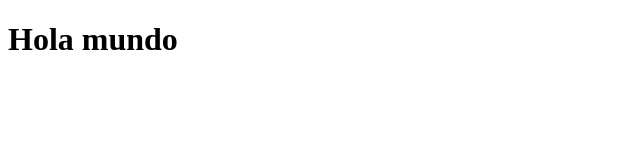
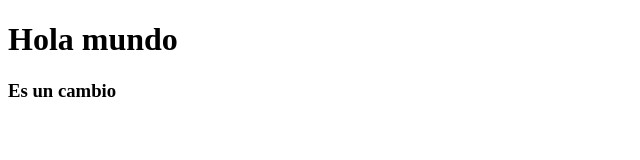
Before and after one commit to sebastianVH/global-7A, a plain HTML site: page index.html in a window 1280 px wide. Shown: the whole page, without its empty margins (0-640 px from the left). Drawn offline with Linux system fonts and the light colour scheme.

Commit message:
algunos cambios

```diff
--- a/index.html
+++ b/index.html
@@ -8,5 +8,6 @@
 </head>
 <body>
     <h1>Hola mundo</h1>
+    <h3>Es un cambio</h3>
 </body>
 </html>
```
